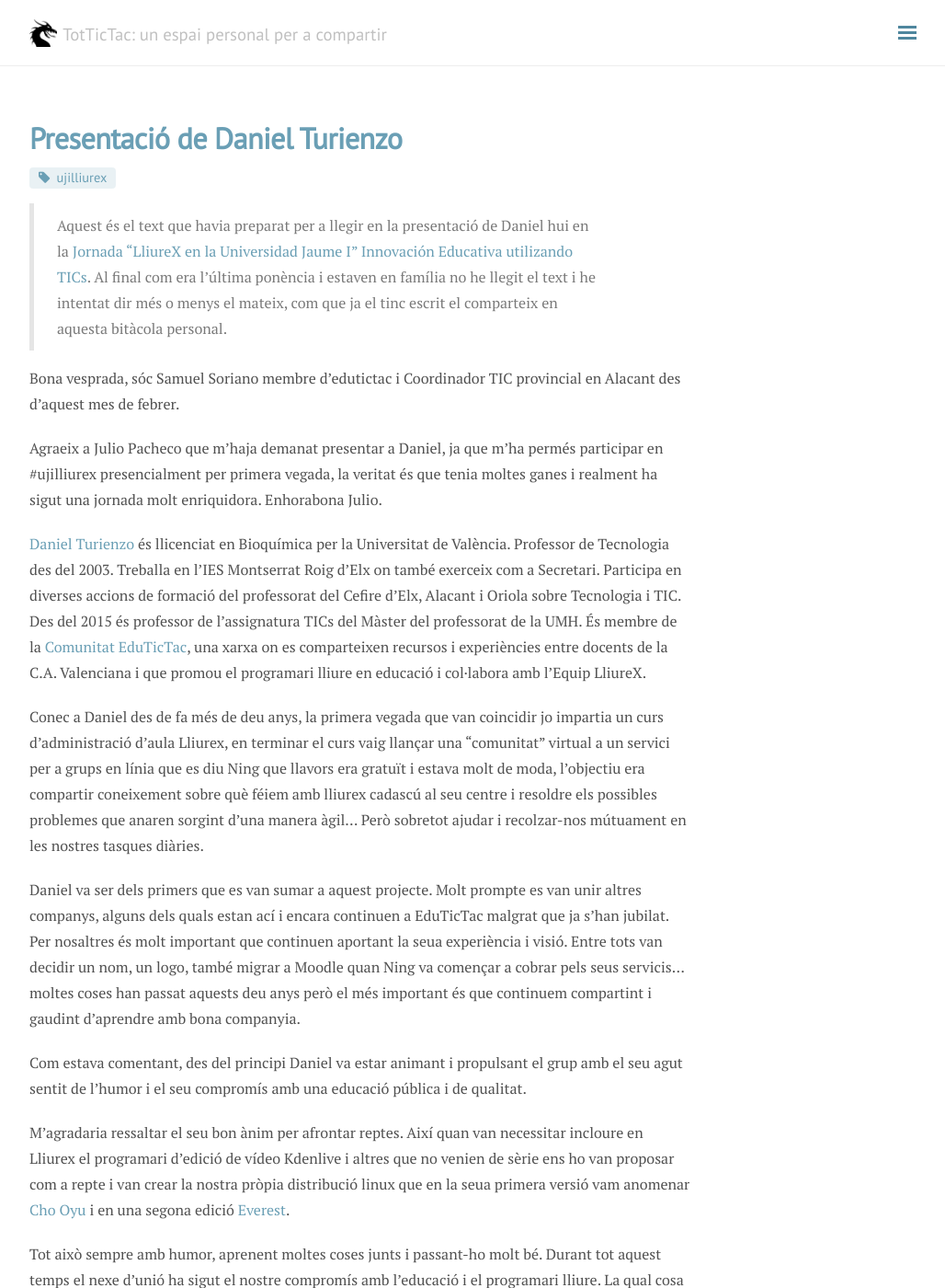
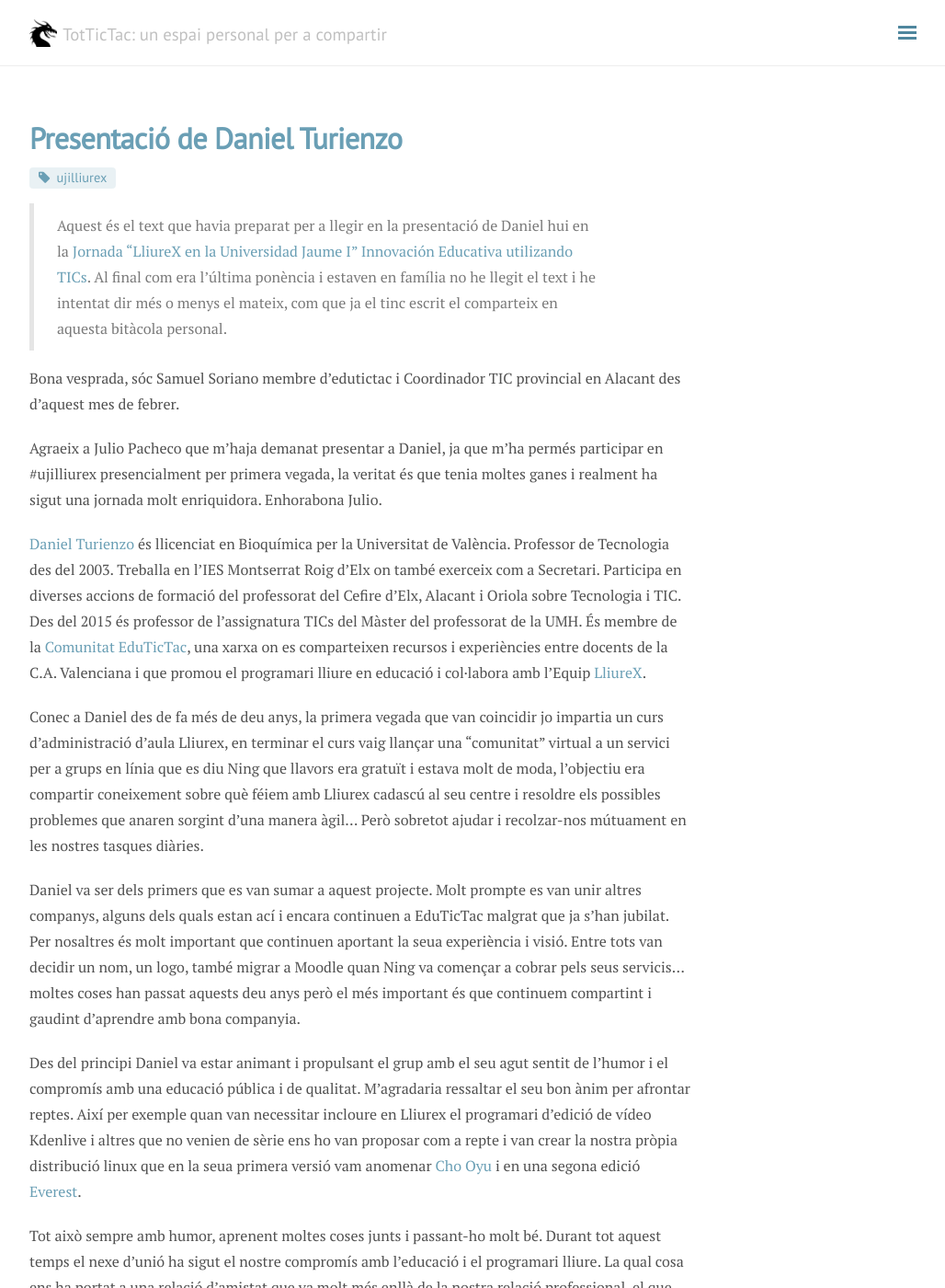
Before and after one commit to sasogu/sasogu.github.io, a Jekyll site: the page built from _posts/articles/2017-05-10-presentacio-daniel.markdown, in a window 1280 px wide and 1400 px high. Shown: the whole window at 92% size, without its empty margins (248-1276 px from the left). Built offline with Jekyll 4.4.1, drawn with Linux system fonts in a browser that asks for light colours; nearby versions of some CDN libraries; comment, search, counter and statistics services are not loaded.

Commit message:
presentació daniel

```diff
--- a/_posts/articles/2017-05-10-presentacio-daniel.markdown
+++ b/_posts/articles/2017-05-10-presentacio-daniel.markdown
@@ -15,15 +15,13 @@
 
 Agraeix a Julio Pacheco que m'haja demanat presentar a Daniel, ja que m'ha permés participar en #ujilliurex presencialment per primera vegada, la veritat és que tenia moltes ganes i realment ha sigut una jornada molt enriquidora. Enhorabona Julio.
 
-[Daniel Turienzo](https://quinboigproposit.edutictac.es/) és llicenciat en Bioquímica per la Universitat de València. Professor de Tecnologia des del 2003. Treballa en l'IES Montserrat Roig d'Elx on també exerceix com a Secretari. Participa en diverses accions de formació del professorat del Cefire d'Elx, Alacant i Oriola sobre Tecnologia i TIC. Des del 2015 és professor de l’assignatura TICs del Màster del professorat de la UMH. És membre de la [Comunitat EduTicTac](https://edutictac.es), una xarxa on es comparteixen recursos i experiències entre docents de la C.A. Valenciana i que promou el programari lliure en educació i col·labora amb l’Equip LliureX.
+[Daniel Turienzo](https://quinboigproposit.edutictac.es/) és llicenciat en Bioquímica per la Universitat de València. Professor de Tecnologia des del 2003. Treballa en l'IES Montserrat Roig d'Elx on també exerceix com a Secretari. Participa en diverses accions de formació del professorat del Cefire d'Elx, Alacant i Oriola sobre Tecnologia i TIC. Des del 2015 és professor de l’assignatura TICs del Màster del professorat de la UMH. És membre de la [Comunitat EduTicTac](https://edutictac.es), una xarxa on es comparteixen recursos i experiències entre docents de la C.A. Valenciana i que promou el programari lliure en educació i col·labora amb l’Equip [LliureX](http://lliurex.es).
 
-Conec a Daniel des de fa més de deu anys, la primera vegada que van coincidir jo impartia un curs d'administració d'aula Lliurex, en terminar el curs vaig llançar una "comunitat" virtual a un servici per a grups en línia que es diu Ning que llavors era gratuït i estava molt de moda, l'objectiu era compartir coneixement sobre què féiem amb lliurex cadascú al seu centre i resoldre els possibles problemes que anaren sorgint d'una manera àgil... Però sobretot ajudar i recolzar-nos mútuament en les nostres tasques diàries.
+Conec a Daniel des de fa més de deu anys, la primera vegada que van coincidir jo impartia un curs d'administració d'aula Lliurex, en terminar el curs vaig llançar una "comunitat" virtual a un servici per a grups en línia que es diu Ning que llavors era gratuït i estava molt de moda, l'objectiu era compartir coneixement sobre què féiem amb Lliurex cadascú al seu centre i resoldre els possibles problemes que anaren sorgint d'una manera àgil... Però sobretot ajudar i recolzar-nos mútuament en les nostres tasques diàries.
 
 Daniel va ser dels primers que es van sumar a aquest projecte. Molt prompte es van unir altres companys, alguns dels quals estan ací i encara continuen a EduTicTac malgrat que ja s'han jubilat. Per nosaltres és molt important que continuen aportant la seua experiència i visió. Entre tots van decidir un nom, un logo, també migrar a Moodle quan Ning va començar a cobrar pels seus servicis… moltes coses han passat aquests deu anys però el més important és que continuem compartint i gaudint d’aprendre amb bona companyia.
 
-Com estava comentant, des del principi Daniel va estar animant i propulsant el grup amb el seu agut sentit de l'humor i el seu compromís amb una educació pública i de qualitat.
-
-M'agradaria ressaltar el seu bon ànim per afrontar reptes. Així quan van necessitar incloure en Lliurex el programari d'edició de vídeo Kdenlive i altres que no venien de sèrie ens ho van proposar com a repte i van crear la nostra pròpia distribució linux que en la seua primera versió vam anomenar [Cho Oyu](https://wikimanuals.edutictac.es/index.php?title=Descarrega,_crema,_prova_i_instal%C2%B7la_Cho_Oyu) i en una segona edició  [Everest](https://wikimanuals.edutictac.es/index.php?title=Descarrega,_crema,_prova_i_instal%C2%B7la_Everest).
+Des del principi Daniel va estar animant i propulsant el grup amb el seu agut sentit de l'humor i el compromís amb una educació pública i de qualitat. M'agradaria ressaltar el seu bon ànim per afrontar reptes. Així per exemple quan van necessitar incloure en Lliurex el programari d'edició de vídeo Kdenlive i altres que no venien de sèrie ens ho van proposar com a repte i van crear la nostra pròpia distribució linux que en la seua primera versió vam anomenar [Cho Oyu](https://wikimanuals.edutictac.es/index.php?title=Descarrega,_crema,_prova_i_instal%C2%B7la_Cho_Oyu) i en una segona edició  [Everest](https://wikimanuals.edutictac.es/index.php?title=Descarrega,_crema,_prova_i_instal%C2%B7la_Everest).
 
 Tot això sempre amb humor, aprenent moltes coses junts i passant-ho molt bé. Durant tot aquest temps el nexe d'unió ha sigut el nostre compromís amb l'educació i el programari lliure. La qual cosa ens ha portat a una relació d'amistat que va molt més enllà de la nostra relació professional, el que em fa valorar tot el viscut com a molt enriquidor també en l'àmbit personal.
 
```
